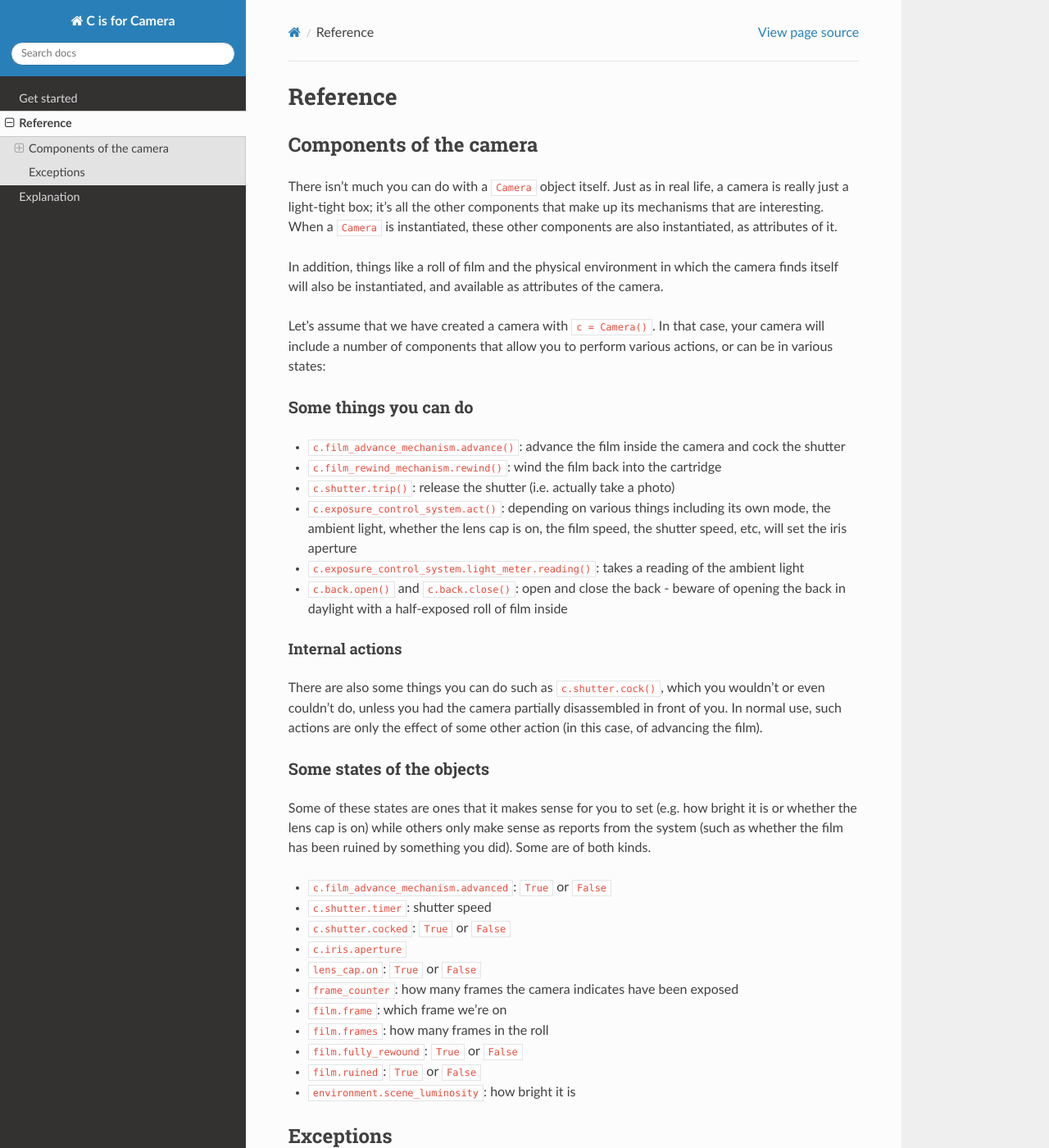
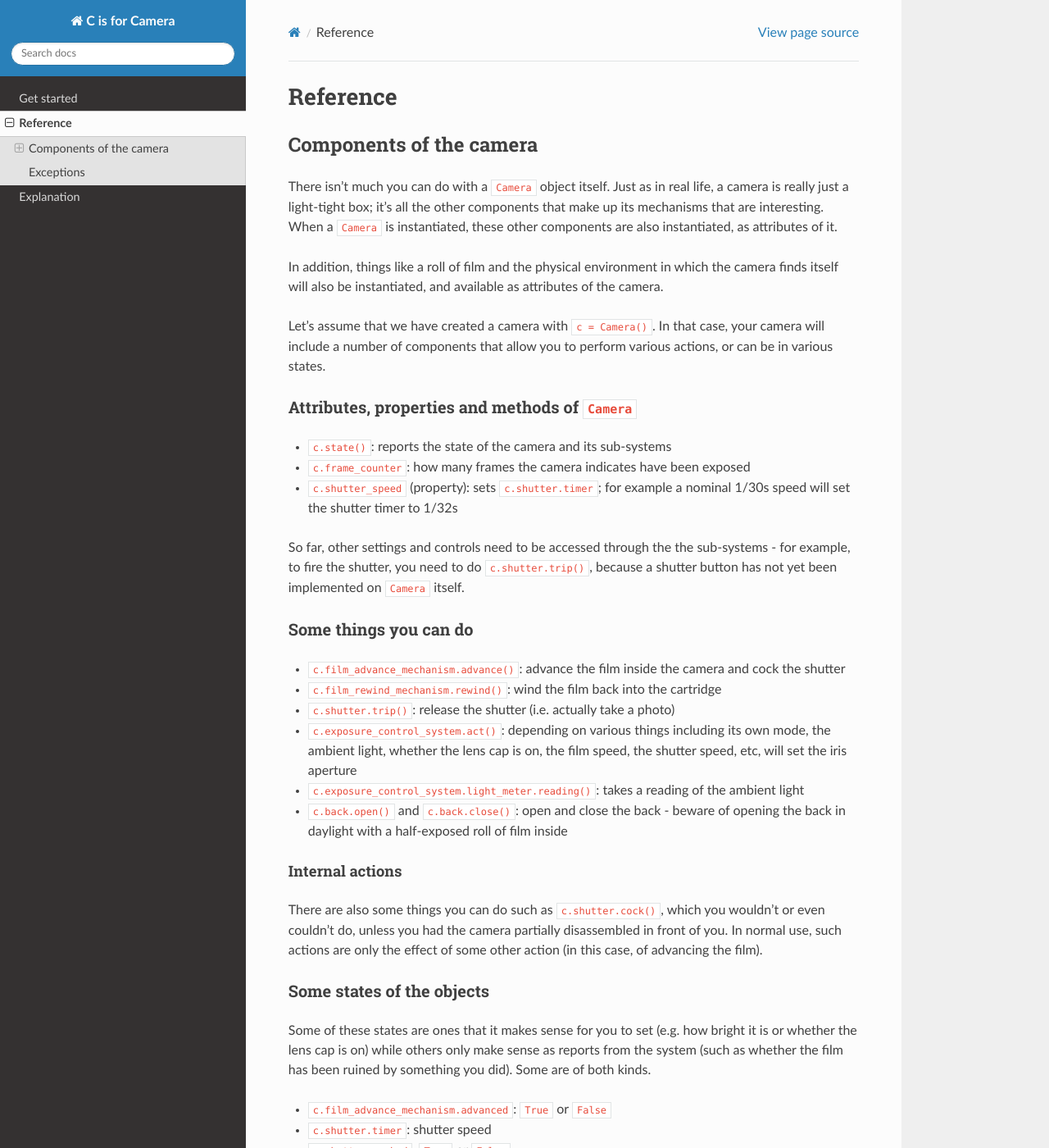
Before and after one commit to evildmp/C-is-for-Camera, a Sphinx documentation site: the page built from docs/reference.rst, in a window 1280 px wide and 1400 px high. Shown: the whole window at 82% size. Built offline with Sphinx 7.4.7 and the Read the Docs theme 2.0.0, drawn with Linux system fonts in a browser that asks for light colours; some of the changed text lies outside the part shown.

Commit message:
Implement shutter speed selector ring on Camera

```diff
--- a/docs/reference.rst
+++ b/docs/reference.rst
@@ -14,7 +14,19 @@ In addition, things like a roll of film and the physical environment in which th
 instantiated, and available as attributes of the camera.
 
 Let's assume that we have created a camera with ``c = Camera()``. In that case, your camera will include a number of
-components that allow you to perform various actions, or can be in various states:
+components that allow you to perform various actions, or can be in various states.
+
+
+Attributes, properties and methods of ``Camera``
+~~~~~~~~~~~~~~~~~~~~~~~~~~~~~~~~~~~~~~~~~~~~~~~~
+
+* ``c.state()``: reports the state of the camera and its sub-systems
+* ``c.frame_counter``: how many frames the camera indicates have been exposed
+* ``c.shutter_speed`` (property): sets ``c.shutter.timer``; for example a nominal 1/30s speed will set the shutter
+  timer to 1/32s
+
+So far, other settings and controls need to be accessed through the the sub-systems - for example, to fire the shutter,
+you need to do ``c.shutter.trip()``, because a shutter button has not yet been implemented on ``Camera`` itself.
 
 
 Some things you can do
@@ -49,13 +61,12 @@ Some are of both kinds.
 * ``c.shutter.timer``: shutter speed
 * ``c.shutter.cocked``: ``True`` or ``False``
 * ``c.iris.aperture``
-* ``lens_cap.on``: ``True`` or ``False``
-* ``frame_counter``: how many frames the camera indicates have been exposed
-* ``film.frame``: which frame we're on
-* ``film.frames``: how many frames in the roll
-* ``film.fully_rewound``: ``True`` or ``False``
-* ``film.ruined``: ``True`` or ``False``
-* ``environment.scene_luminosity``: how bright it is
+* ``c.lens_cap.on``: ``True`` or ``False``
+* ``c.film.frame``: which frame we're on
+* ``c.film.frames``: how many frames in the roll
+* ``c.film.fully_rewound``: ``True`` or ``False``
+* ``c.film.ruined``: ``True`` or ``False``
+* ``c.environment.scene_luminosity``: how bright it is
 
 
 Exceptions
```
Also changed, not shown: camera.py (+26 -1 lines), docs/get-started.rst (+15 -2 lines), test_camera.py (+10 -0 lines).
